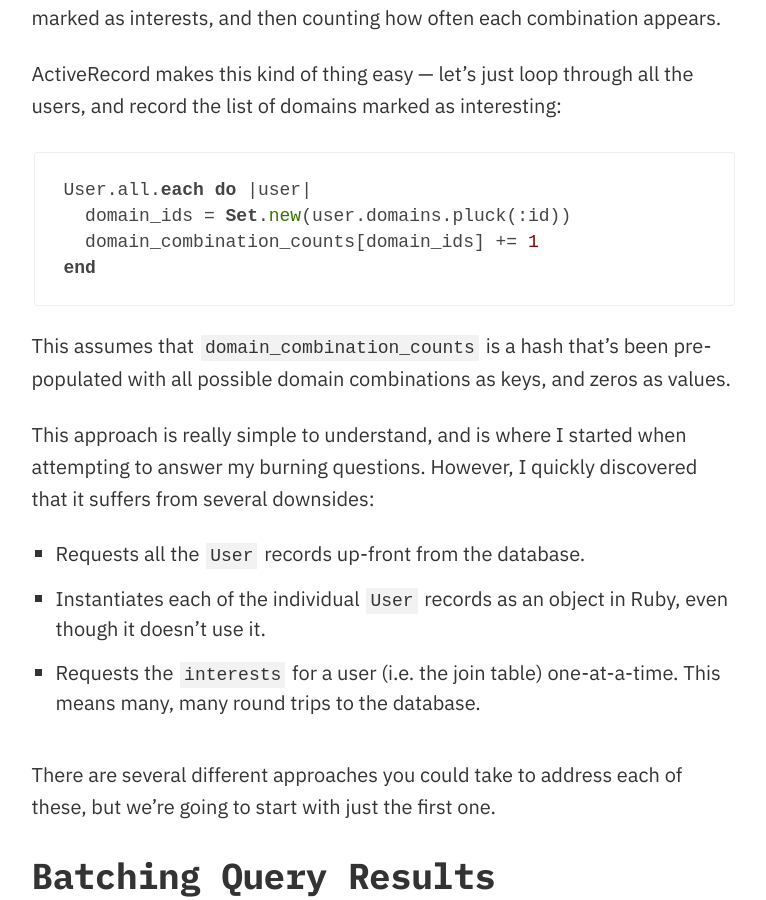
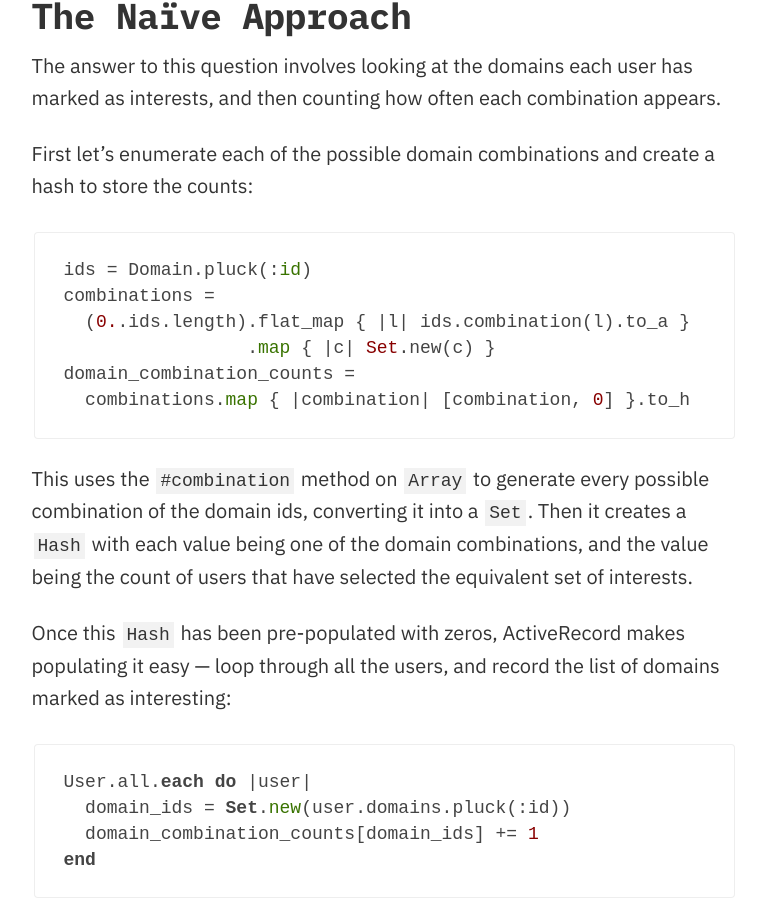
Before and after one commit to razeware/razeware.github.io, a Jekyll site: the page built from _posts/2018-11-19-group-batchable.md, in a window 1280 px wide and 900 px high, scrolled down 1885 px. Shown: the whole window, without its empty margins (136-902 px from the left). Built offline with Jekyll 4.4.1, drawn with Linux system fonts in a browser that asks for light colours; nearby versions of some CDN libraries; some of the changed text lies outside the part shown.

Commit message:
Completing self-edit. Just need diagrams now.

````diff
--- a/_posts/2018-11-19-group-batchable.md
+++ b/_posts/2018-11-19-group-batchable.md
@@ -14,32 +14,49 @@ category: "rails"
 excerpt: "Efficiently identifying common combinations through a ‘has and belongs to many’ relationship in Rails"
 ---
 
-In object-relational data modelling, the ‘has-and-belongs-to-many’ paradigm is very common. For example if you were modelling posts and categories, you might say that a post can have multiple categories, and each category can be used for more than one post.
+In object-relational data modelling, the _‘has-and-belongs-to-many’_ paradigm is very common. For example if you were modelling posts and categories, you might say that a post can have multiple categories, and each category can be used for more than one post.
 
-A common approach to creating this relationship in a database is to use a join table, as shown here.
+[PICTURE]
+
+A common approach to creating this relationship in a database is to use a join table.
 
 
 [PICTURE HERE]
 
 
-In _carolus_, the Ruby on Rails app that runs [raywenderlich.com](https://www.raywenderlich.com), we have several different “domains” of content, currently [iOS](https://www.raywenderlich.com/ios), [Android](https://www.raywenderlich.com/android), [Unity](https://www.raywenderlich.com/unity) and [Unreal Engine](https://www.raywenderlich.com/unreal-engine). Users have the ability to follow a domain, to personalize the content they are shown on their homepage. This is a classic example of ‘has-and-belongs-to-many’ modelling, with the following structure:
+In _[carolus](/how-does-raywenderlich-com-work)_, the Ruby on Rails app that runs [raywenderlich.com](https://www.raywenderlich.com), content is categorized into one of several “domains”, currently [iOS](https://www.raywenderlich.com/ios), [Android](https://www.raywenderlich.com/android), [Unity](https://www.raywenderlich.com/unity) and [Unreal Engine](https://www.raywenderlich.com/unreal-engine). Users have the ability to _follow_ a domain, thereby personalizing the content they see on their homepage. This is a classic example of _‘has-and-belongs-to-many’_ modelling, with the following structure:
 
 
 [PICTURE HERE]
 
 
-Now that this feature has been available for a while, I was interested in the answer to the following question:
+This feature has been available for long enough that lots of people now follow their chosen domains, and I was interested in the answer to the following question:
 
 > _Are people interested in more than one domain? And if so, which domains are most commonly enjoyed together?
 
-In reality I’m really interested to see whether people actually admit to liking both Android and iOS, but let’s dress it up as something less petty and childish than my mind.
+Or, framing the question in something more akin to flamewar-inciting clickbait:
+
+> _Do people actually admit to liking both iOS and Android?_
 
 
 ## The Naïve Approach
 
 The answer to this question involves looking at the domains each user has marked as interests, and then counting how often each combination appears.
 
-ActiveRecord makes this kind of thing easy — let’s just loop through all the users, and record the list of domains marked as interesting:
+First let’s enumerate each of the possible domain combinations and create a hash to store the counts:
+
+```ruby
+ids = Domain.pluck(:id)
+combinations =
+  (0..ids.length).flat_map { |l| ids.combination(l).to_a }
+                 .map { |c| Set.new(c) }
+domain_combination_counts =
+  combinations.map { |combination| [combination, 0] }.to_h
+```
+
+This uses the `#combination` method on `Array` to generate every possible combination of the domain ids, converting it into a `Set`. Then it creates a `Hash` with each value being one of the domain combinations, and the value being the count of users that have selected the equivalent set of interests.
+
+Once this `Hash` has been pre-populated with zeros, ActiveRecord makes populating it easy — loop through all the users, and record the list of domains marked as interesting:
 
 ```ruby
 User.all.each do |user|
@@ -48,24 +65,23 @@ User.all.each do |user|
 end
 ```
 
-This assumes that `domain_combination_counts` is a hash that’s been pre-populated with all possible domain combinations as keys, and zeros as values.
+This approach is simple to reason about, and is where I first started on this project. However, I quickly discovered that it suffers from several downsides:
 
-This approach is really simple to understand, and is where I started when attempting to answer my burning questions. However, I quickly discovered that it suffers from several downsides:
+- It requests all the `User` records up-front from the database.
+- It then instantiates each of the individual `User` records as an object in Ruby, even though it doesn’t use it.
+- Finally, it requests the `interests` for a user (i.e. the join table) one-at-a-time. This means many, many round trips to the database.
 
-- Requests all the `User` records up-front from the database.
-- Instantiates each of the individual `User` records as an object in Ruby, even though it doesn’t use it.
-- Requests the `interests` for a user (i.e. the join table) one-at-a-time. This means many, many round trips to the database.
-
-There are several different approaches you could take to address each of these, but we’re going to start with just the first one.
+There are several approaches you could take to address each of these. We’re going to start with the first one — let‘s not request everything up-front.
 
 
 ## Batching Query Results
 
-When you need to perform a query such as the above, which loops through every record in a large result set, the default behavior is to request all the records at once, and then instantiate them as ActiveRecord objects in memory. This can be extremely memory intensive. In fact, when I first ran the above query, I very quickly ran out of memory allocated to the docker container.
+When you perform a query such as the above, which loops through every record in a large result set, Rails requests all the records at once, and then instantiates them as `ActiveRecord` objects in memory. This can be extremely memory intensive. In fact, when I first ran the above query, I very quickly ran out of memory allocated to the docker container.
 
 Rather than requesting all the results at once, Rails offers a built-in way to retrieve results in smaller batches, increasing the number of database requests, but reducing the memory overhead.
 
-You can choose either one of the `find_in_batches` or `find_each` ActiveRecord methods to use this. The former method takes a block that acts on a group of records (i.e. the entire batch), whereas the latter unbundles the batch into individual records.
+- `find_in_batches` takes a block that acts on a group of records (i.e. the entire batch).
+- `find_each` unbundles the batch into individual records, and passes each one to the supplied block. This has the same semantics as `#each`.
 
 Using `find_each` results in a very subtle change to our loop:
 
@@ -87,16 +103,22 @@ However, why are we instantiating `User` objects anyway? We don’t care about t
 
 The `interests` table is the join table between `users` and `domains`, and as such has `user_id` and `domain_id` fields. We’re interested in which domains each user is interested in, and as such all the information we need is provided in this single table.
 
-I want a list of domains for each user, i.e. a list of the `domain_id`s grouped by `user_id`:
+[PICTURE HERE]
+
+We want a list of domains for each user, i.e. a list of the `domain_id`s grouped by `user_id`:
 
 ```ruby
-Interest.group(:user_id).select('array_agg(domain_id) as domain_ids').each do |user_interest|
+Interest.group(:user_id)
+        .select('array_agg(domain_id) as domain_ids')
+        .each do |user_interest|
   domain_ids = Set.new(user_interest.domain_ids)
   domain_combination_counts[domain_ids] += 1
 end
 ```
 
-The `group` method in ActiveRecord tells the database that each result row should represent all the records for that single, unique `user_id`. Then the `select` method uses some SQL to combine all the rows for the given user into an array.
+The `#group` method in ActiveRecord is underpinned by the SQL `GROUP BY` method and tells the database that each result row should represent all the records for that single, unique `user_id`. Then the `select` method uses some SQL to combine all the rows for the given user into an array.
+
+[PICTURE HERE]
 
 > __Note:__ The `array_agg()` method is available in PostgreSQL, but might not be in other databases. It’s one of the aggregate methods available when using `GROUP BY`.
 
@@ -106,13 +128,15 @@ This approach has reduced the memory overhead in Ruby, and the number of request
 
 
 ## You’ve Got to Batch it up Baby
-_before it falls apart at the seams_
+_…before it falls apart at the seams_
 
 When we solved this problem before, we switched to batching up result sets — don’t request all the results at once, just get a small batch of them. It seems reasonable to do that again, right?
 
 The problem is that batching in Rails is predicated on using the primary key to select batches. Results are sorted and then selected based on this key. This will not work with results that are grouped — you need to ensure that all the rows for a given group appear in the same batch of results, otherwise the aggregate value will be incorrect.
 
-However, we can take the spirit of batching, and instead batch on the field we are grouping on, in this case the `user_id`. To do this, we created a concern on a model:
+[PIC HERE]
+
+However, we can take the spirit of batching, and instead batch on the field we are grouping on, in this case the `user_id`. To do this, we create a concern on a model:
 
 ```ruby
 module GroupBatchable
@@ -134,7 +158,7 @@ module GroupBatchable
 end
 ```
 
-This adds a new class `batch_on_group` method to any models that include this concern. This performs the same batching operation that `in_batches` does on ActiveRecord, but combines it with a `group` operation too.
+This adds a new `batch_on_group` class method to any models that include this concern. This performs the same batching operation that `in_batches` does on ActiveRecord, but combines it with a `group` operation too.
 
 To use this, include it in the `Interest` model:
 
@@ -161,15 +185,17 @@ The block yields an ActiveRecord relation that is pre-grouped and represents a b
 
 This final query here is a little more complex than the initial one, but significantly more efficient. It pushes off as much of the data munging work to the database as possible, and keeps the memory overhead in Ruby to a reasonable level.
 
-It’s also significantly faster. Solving a similar problem to this (with a more complex set of join tables between the two tables of interest) took over an hour with the initial version of the query. The `batch_on_group` version took less than 30 seconds.
+It’s also significantly faster. Solving a similar problem to this (with a more complex set of join tables between the two tables of interest) took over an hour with the initial version of the query. The `batch_on_group` version took less than 10 seconds.
 
 
-## What’s the Answer?
+## Enough with the theory
 
-Does anybody actually like iOS and Android? Well, this is now really easy to work out.
+Now you’ve skimmed all that, it’s only fair that I answer the question: _“Does anybody actually like iOS and Android?”_
+
+[PIC HERE]
 
 - Approximately 1/3 of users with interests have selected more than one.
 - Of those with more than one interest, approximately 70% have selected both iOS and Android.
 
 
-This same approach can be used to determine more interesting relationships as well, and is easily adapted to work on any ActiveRecord ‘has-and-belongs-to-many’-style relationship, irrespective of the number of tables required to make the join.
+This same approach can be used to determine other interesting relationships as well, and is easily adapted to work on any ActiveRecord _‘has-and-belongs-to-many’_-style relationship, irrespective of the number of tables required to make the join. For example, we can run a similar analysis on the model we use to allow users to track their progress through content — they’ve said they like two domains, but do they actually watch videos from both sides of the fence?
````
Also changed, not shown: other parts of _posts/2018-11-19-group-batchable.md (+2 -2 lines).
